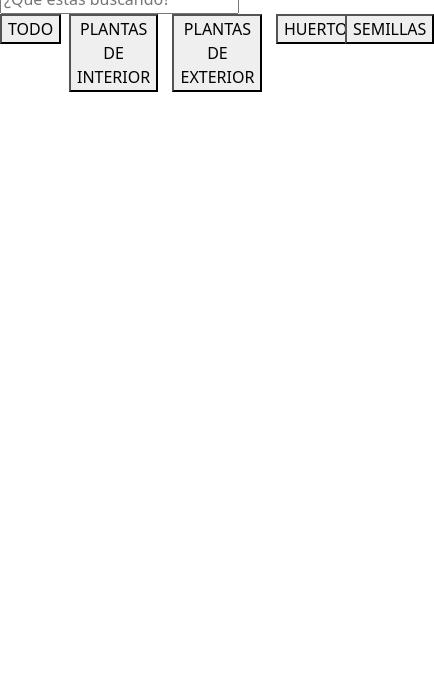
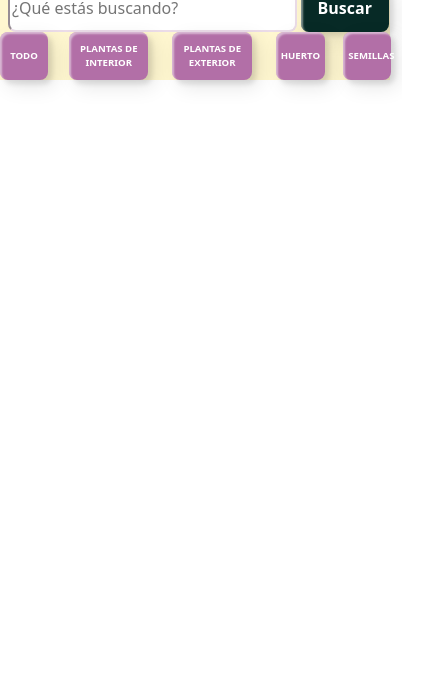
Before and after one commit to luissvq20/FloraMora, a plain HTML site: page html/index.html in a window 390 px wide. Shown: the part 160-844 px from the top of the page, 434 px wide, since content can reach past the window. Drawn offline with nearby package versions, Linux system fonts and the light colour scheme.

Commit message:
cabecera potente

```diff
--- a/css/fm.css
+++ b/css/fm.css
@@ -21,3 +21,195 @@
     width: 9rem;
     height: 9rem;
 }
+
+.barra-busqueda{
+    background-color: var(--cabecera);
+}
+
+.buscador{
+    width: 74%;
+    margin-left: 0.5rem;
+    height: 3rem;
+    border-color: #ebdce8;
+    border-radius: 0.5rem;
+
+}
+
+.buscador:focus{
+    border-color: #cf70bc;
+    outline: none;
+
+
+}
+
+
+
+
+.button {
+    min-width: 130px;
+    height: 3rem;
+    color: #fff;
+    padding: 5px 10px;
+    font-weight: bold;
+    cursor: pointer;
+    transition: all 0.3s ease;
+    position: relative;
+    display: inline-block;
+    outline: none;
+    border-radius: 0.5rem;
+    border: none;
+    box-shadow:inset 2px 2px 2px 0px rgba(255,255,255,.5), 7px 7px 20px 0px rgba(0,0,0,.1), 4px 4px 5px 0px rgba(0,0,0,.1);
+    background: #b26fa7;
+   z-index: 1;
+  }
+  .button:hover:after {
+    width: 100%;
+    left: 0;
+  }
+  .button:after {
+    border-radius: 5px;
+    position: absolute;
+    content: "";
+    width: 0;
+    height: 100%;
+    top: 0;
+    z-index: -1;
+    box-shadow:inset 2px 2px 2px 0px rgba(255,255,255,.5), 7px 7px 20px 0px rgba(0,0,0,.1), 4px 4px 5px 0px rgba(0,0,0,.1);
+    transition: all 0.3s ease;
+    background-color: #E98837;
+    right: 0;
+  }
+  .button:active {
+    top: 2px;
+  }
+
+
+  .buscar {
+    min-width: 6.5rem;
+    height: 3rem;
+    color: #fff;
+    padding: 5px 10px;
+    font-weight: bold;
+    cursor: pointer;
+    transition: all 0.3s ease;
+    position: relative;
+    display: inline-block;
+    outline: none;
+    border-radius: 0.5rem;
+    border: none;
+    box-shadow:inset 2px 2px 2px 0px rgba(255,255,255,.5), 7px 7px 20px 0px rgba(0,0,0,.1), 4px 4px 5px 0px rgba(0,0,0,.1);
+    background: #072A26;
+   z-index: 1;
+  }
+  .buscar:hover:after {
+    width: 100%;
+    left: 0;
+  }
+  .buscar:after {
+    border-radius: 5px;
+    position: absolute;
+    content: "";
+    width: 0;
+    height: 100%;
+    top: 0;
+    z-index: -1;
+    box-shadow:inset 2px 2px 2px 0px rgba(255,255,255,.5), 7px 7px 20px 0px rgba(0,0,0,.1), 4px 4px 5px 0px rgba(0,0,0,.1);
+    transition: all 0.3s ease;
+    background-color: #E98837;
+    right: 0;
+  }
+  .buscar:active {
+    top: 2px;
+  }
+
+
+
+  @media (min-width: 768px) and (max-width: 1024px) {
+
+    .buscar {
+        min-width: 10rem;
+        height: 3rem;
+        color: #fff;
+        padding: 5px 10px;
+        font-weight: bold;
+        cursor: pointer;
+        transition: all 0.3s ease;
+        position: relative;
+        display: inline-block;
+        outline: none;
+        border-radius: 0.5rem;
+        border: none;
+        box-shadow:inset 2px 2px 2px 0px rgba(255,255,255,.5), 7px 7px 20px 0px rgba(0,0,0,.1), 4px 4px 5px 0px rgba(0,0,0,.1);
+        background: #072A26;
+       z-index: 1;
+      }
+
+    .button {
+        min-width: 7rem;
+        margin: 0%;
+        height: 3rem;
+        color: #fff;
+        padding: 0.25em 0.5em;
+        font-weight: bold;
+        cursor: pointer;
+        transition: all 0.3s ease;
+        position: relative;
+        outline: none;
+        border-radius: 0.5rem;
+        border: none;
+        box-shadow:inset 2px 2px 2px 0px rgba(255,255,255,.5), 7px 7px 20px 0px rgba(0,0,0,.1), 4px 4px 5px 0px rgba(0,0,0,.1);
+        background: #b26fa7;
+       z-index: 1;
+      }
+
+
+  }
+
+
+  /*
+    ##Device = Most of the Smartphones Mobiles (Portrait)
+    ##Screen = B/w 320px to 479px
+  */
+
+  @media (min-width: 320px) and (max-width: 480px) {
+
+    .buscar {
+        min-width: 5.5rem;
+        height: 3rem;
+        color: #fff;
+        padding: 5px 10px;
+        font-weight: bold;
+        cursor: pointer;
+        transition: all 0.3s ease;
+        position: relative;
+        display: inline-block;
+        outline: none;
+        border-radius: 0.5rem;
+        border: none;
+        box-shadow:inset 2px 2px 2px 0px rgba(255,255,255,.5), 7px 7px 20px 0px rgba(0,0,0,.1), 4px 4px 5px 0px rgba(0,0,0,.1);
+        background: #072A26;
+       z-index: 1;
+      }
+
+.button {
+    min-width: 3rem;
+    margin: 0%;
+    height: 3rem;
+    color: #fff;
+    padding: 0.25em 0.5em;
+    font-weight: bold;
+    font-size: 60%;
+    cursor: pointer;
+    transition: all 0.3s ease;
+    position: relative;
+    outline: none;
+    border-radius: 0.5rem;
+    border: none;
+    box-shadow:inset 2px 2px 2px 0px rgba(255,255,255,.5), 7px 7px 20px 0px rgba(0,0,0,.1), 4px 4px 5px 0px rgba(0,0,0,.1);
+    background: #b26fa7;
+   z-index: 1;
+  }
+
+
+
+  }
--- a/html/index.html
+++ b/html/index.html
@@ -25,25 +25,26 @@
         </div>
     </div>
 
-    <div class="container-100 buscador">
+    <div class="container-100 barra-busqueda">
         <div class="row">
-            <div class="col-12 col-md-12 col-lg-5">
-                <input type="text" placeholder="¿Qué estas buscando?">
+            <div class="col-12 col-md-12 col-lg-4">
+                <input class="buscador" type="text" placeholder="¿Qué estás buscando?">
+                <button class="buscar">Buscar</button>
             </div>
             <div class="col-2 col-md-2 col-lg-1">
-                <button>TODO</button>
+                <button class="button">TODO</button>
             </div>
-            <div class="col-3 col-md-3 col-lg-2">
-                <button>PLANTAS DE INTERIOR</button>
+            <div class="col-3 col-md-3 col-lg-2 d-flex justify-content-center">
+                <button class="button">PLANTAS DE INTERIOR</button>
             </div>
-            <div class="col-3 col-md-3 col-lg-2">
-                <button>PLANTAS DE EXTERIOR</button>
+            <div class="col-3 col-md-3c  col-lg-2 d-flex justify-content-start">
+                <button class="button">PLANTAS DE EXTERIOR</button>
             </div>
-            <div class="col-2 col-md-2 col-lg-1">
-                <button>HUERTO</button>
+            <div class="col-2 col-md-2 col-lg-1 ">
+                <button class="button">HUERTO</button>
             </div>
-            <div class="col-2 col-md-2 col-lg-1">
-                <button>SEMILLAS</button>
+            <div class="col-2 col-md-2 col-lg-2 d-flex justify-content-center">
+                <button class="button">SEMILLAS</button>
             </div>
         </div>
 
```
